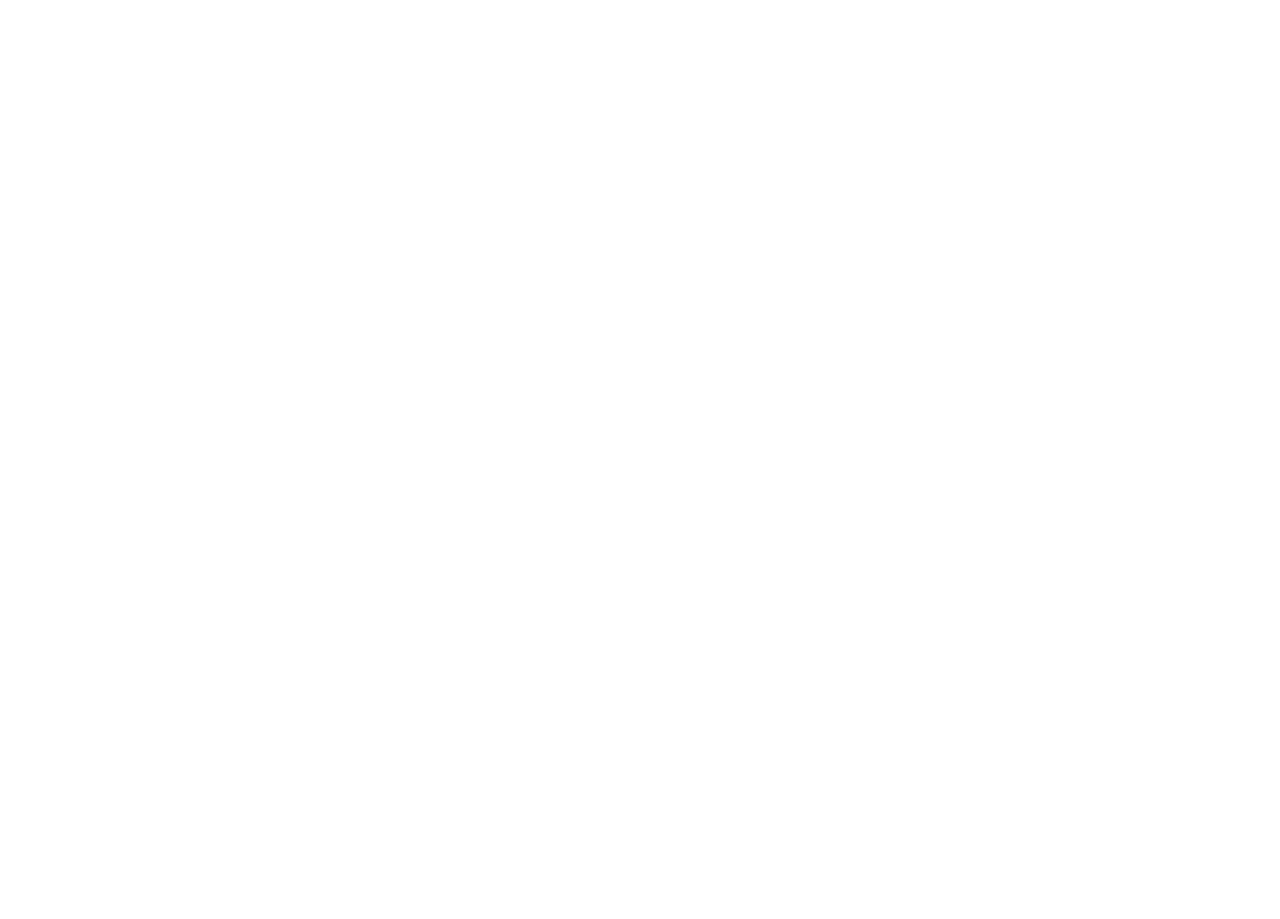
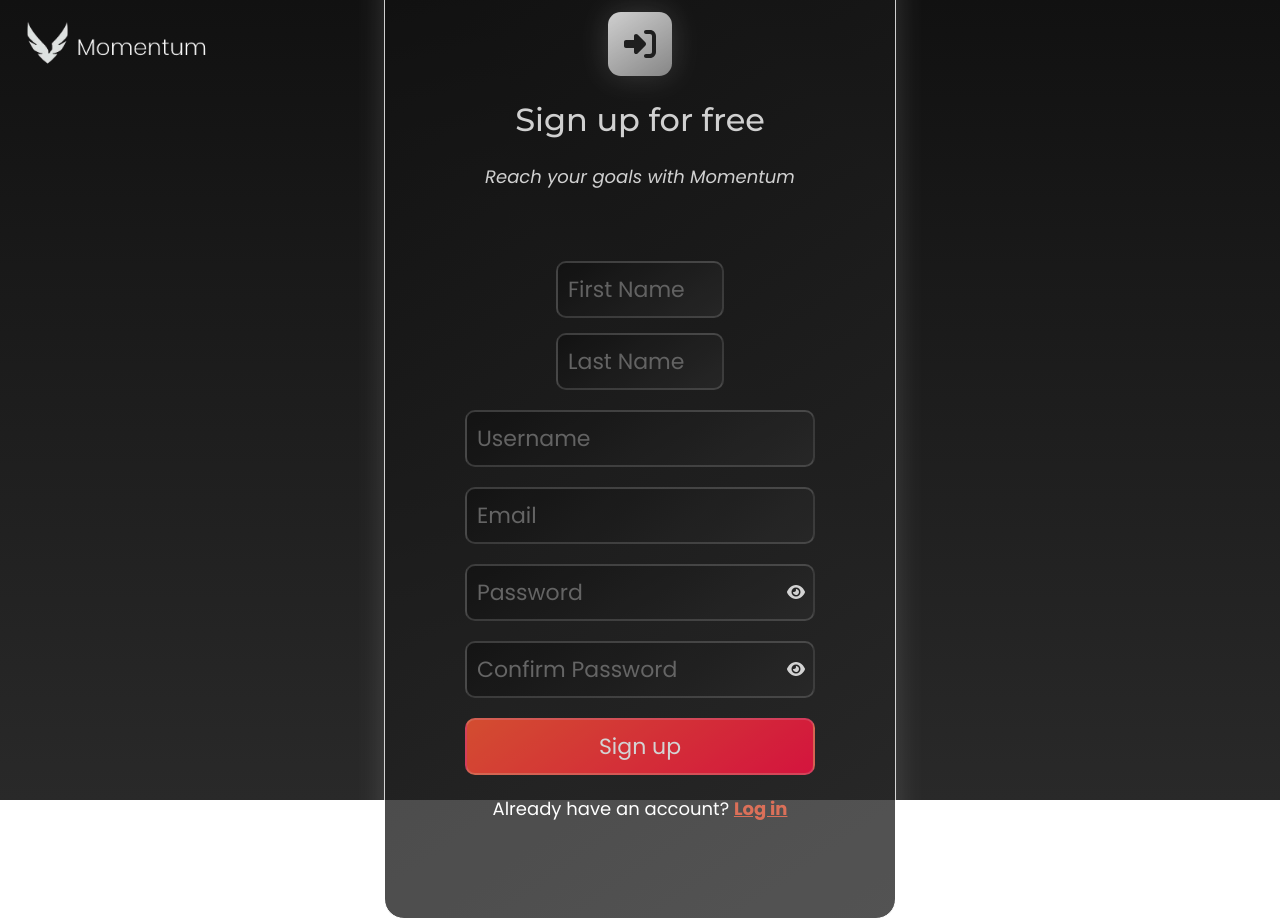
Before and after one commit to MeierAlexis/Momentum, a React (Vite) app: page /register in a window 1280 px wide. Before the commit this address had no page. Before the commit the page ends 800 px from the top, so only its background shows below. Built offline with nearby package versions, Linux system fonts and the light colour scheme.

Commit message:
Sign up Interface Added

```diff
--- a/src/App.tsx
+++ b/src/App.tsx
@@ -3,6 +3,7 @@ import Home from "./components/Home";
 import Login from "./components/Login";
 import { BrowserRouter, Routes, Route } from "react-router-dom";
 import "bootstrap/dist/css/bootstrap.min.css";
+import Register from "./components/Register";
 
 function App() {
   return (
@@ -11,6 +12,7 @@ function App() {
         {/* Logic of routing for the app */}
         <Route path="/" element={<Home />} />
         <Route path="/login" element={<Login />} />
+        <Route path="/register" element={<Register />} />
       </Routes>
     </BrowserRouter>
   );
--- a/src/components/Login.tsx
+++ b/src/components/Login.tsx
@@ -3,6 +3,7 @@ import "../styles/Login.css";
 import { faUser, faEye, faEyeSlash } from "@fortawesome/free-solid-svg-icons";
 import Button from "./Button";
 import { useState } from "react";
+import { useNavigate } from "react-router-dom";
 
 export default function Login() {
   const [showPassword, setShowPassword] = useState(false);
@@ -10,7 +11,11 @@ export default function Login() {
   const togglePasswordVisibility = () => {
     setShowPassword(!showPassword);
   };
+  const navigate = useNavigate();
 
+  const handleSignUpClick = () => {
+    navigate("/register");
+  };
   return (
     <div className="Login">
       <div className="headerLogin">
@@ -71,7 +76,10 @@ export default function Login() {
           </div>
         </form>
         <p>
-          Don't have an account? <a href="/register">Sign Up</a>
+          Don't have an account?{" "}
+          <a onClick={handleSignUpClick} className="loginLink">
+            Sign Up
+          </a>
         </p>
       </div>
     </div>
--- /dev/null
+++ b/src/components/Register.tsx
@@ -0,0 +1,80 @@
+import { FontAwesomeIcon } from "@fortawesome/react-fontawesome";
+import "../styles/Register.css";
+import {
+  faRightToBracket,
+  faEye,
+  faEyeSlash,
+} from "@fortawesome/free-solid-svg-icons";
+import Button from "./Button";
+import { useState } from "react";
+import { useNavigate } from "react-router";
+
+export default function Register() {
+  const [showPassword, setShowPassword] = useState(false);
+  const [showConfirmPassword, setShowConfirmPassword] = useState(false);
+
+  const togglePasswordVisibility = () => {
+    setShowPassword(!showPassword);
+  };
+
+  const toggleConfirmPasswordVisibility = () => {
+    setShowConfirmPassword(!showConfirmPassword);
+  };
+
+  const navigate = useNavigate();
+
+  const HandleBack = () => {
+    navigate("/login");
+  };
+  return (
+    <div className="register">
+      <div className="headerRegister">
+        <img src="/MomentumLogoText.webp" alt="Login" className="imageLogin" />
+      </div>
+      <div className="formRegister">
+        <FontAwesomeIcon icon={faRightToBracket} size="2x" className="icon" />
+        <h2>Sign up for free</h2>
+        <p className="subtitle">Reach your goals with Momentum</p>
+        <form>
+          <div className="personalDataContainer">
+            <input type="text" placeholder="First Name" />
+            <input type="text" placeholder="Last Name" />
+          </div>
+          <input type="text" placeholder="Username" />
+          <input type="text" placeholder="Email" />
+          <div className="passwordContainer">
+            <input
+              type={showPassword ? "text" : "password"}
+              placeholder="Password"
+            />
+            <FontAwesomeIcon
+              icon={showPassword ? faEyeSlash : faEye}
+              onClick={togglePasswordVisibility}
+              className="password-visibility-icon"
+            />
+          </div>
+          <div className="passwordContainer">
+            <input
+              type={showConfirmPassword ? "text" : "password"}
+              placeholder="Confirm Password"
+            />
+            <FontAwesomeIcon
+              icon={showConfirmPassword ? faEyeSlash : faEye}
+              onClick={toggleConfirmPasswordVisibility}
+              className="password-visibility-icon"
+            />
+          </div>
+          <Button
+            text="Sign up"
+            color1="#FF5733"
+            color2="#FF1044"
+            colorText="#fff"
+          />
+          <p className="loginLink">
+            Already have an account? <a onClick={HandleBack}>Log in</a>
+          </p>
+        </form>
+      </div>
+    </div>
+  );
+}
--- a/src/styles/Login.css
+++ b/src/styles/Login.css
@@ -13,23 +13,43 @@
   transform: translateY(-50%);
   cursor: pointer;
 }
+
 .Login {
   display: flex;
   flex-direction: column;
-  padding: 0px;
+
   height: 100vh;
   background: linear-gradient(#111, #292929);
-  padding-right: 7%;
-  padding-bottom: 10%;
   font-family: "Montserrat", sans-serif;
+  align-items: center; /* Centra verticalmente */
+  justify-content: center; /* Centra horizontalmente */
 }
 
+.formLogin {
+  display: flex;
+  flex-direction: column;
+  gap: 15px;
+  padding: 20px;
+  align-items: center;
+  justify-content: center;
+  color: #fff;
+
+  border-radius: 20px;
+  max-width: 80%;
+  width: 40%;
+  padding: 40px;
+  border: 1px solid #fff;
+  align-items: center;
+  justify-content: center;
+  background: linear-gradient(145deg, #111, #292929);
+  opacity: 0.8;
+  box-shadow: 0 0 30px rgba(255, 255, 255, 0.2);
+}
 .headerLogin {
   display: flex;
   justify-content: flex-start;
   align-items: flex-start;
   padding: 20px;
-  color: #fff;
   margin-left: auto;
   margin-right: auto;
   max-height: 80px;
@@ -38,30 +58,14 @@
 }
 .formLogin a {
   color: #ff5733;
+  cursor: pointer;
+  text-decoration: underline;
+  font-weight: bold;
 }
 
 .formLogin .subtitle {
   font-size: 18px;
   font-style: italic;
-}
-.formLogin {
-  display: flex;
-  flex-direction: column;
-  gap: 15px;
-  padding: 120px;
-  padding-top: 60px;
-  align-items: center;
-  justify-content: center;
-  color: #fff;
-  margin: auto;
-
-  border-radius: 20px;
-  border: 1px solid #fff;
-  align-items: center;
-  justify-content: center;
-  background: linear-gradient(145deg, #111, #292929);
-  opacity: 0.8;
-  box-shadow: 0 0 30px rgba(255, 255, 255, 0.2);
 }
 
 .formLogin .separator {
@@ -71,14 +75,13 @@
 .formLogin form {
   display: flex;
   flex-direction: column;
-  padding: 20px;
   z-index: 1;
-  color: #fff;
+
   margin-left: auto;
   font-family: "Montserrat", sans-serif;
   margin-right: auto;
   gap: 20px;
-  width: 24rem;
+  width: 70%;
 }
 
 .formLogin .icon {
@@ -100,12 +103,19 @@
   flex-wrap: wrap;
 }
 
+.headerLogin .imageLogin {
+  width: 15%;
+  filter: invert(1);
+  position: absolute;
+  top: 20px;
+  left: 20px;
+}
+
 .formLogin input {
   padding: 10px;
   border-radius: 10px;
   border: none;
   background: linear-gradient(145deg, #111, #292929);
-  color: #fff;
   border: 2px solid rgba(255, 255, 255, 0.2);
   transition: background-color 0.3s ease-in-out;
   font-family: "Poppins", sans-serif;
@@ -113,6 +123,7 @@
   transition: all 0.3s ease-in-out;
   cursor: pointer;
   flex-direction: row;
+  color: #fff;
   align-items: center;
   justify-content: center;
   margin: auto;
--- /dev/null
+++ b/src/styles/Register.css
@@ -0,0 +1,138 @@
+.register {
+  display: flex;
+  flex-direction: column;
+  padding: 0px;
+  height: 100vh;
+  background: linear-gradient(#111, #292929);
+  font-family: "Montserrat", sans-serif;
+  align-items: center; /* Centra verticalmente */
+  justify-content: center; /* Centra horizontalmente */
+}
+
+.headerRegister .imageLogin {
+  width: 15%;
+  filter: invert(1);
+  position: absolute;
+  top: 20px;
+  left: 20px;
+}
+
+.formRegister {
+  display: flex;
+  flex-direction: column;
+  gap: 15px;
+  padding: 20px;
+  align-items: center;
+  justify-content: center;
+  color: #fff;
+
+  border-radius: 20px;
+  max-width: 80%;
+  width: 40%;
+  padding: 40px;
+  border: 1px solid #fff;
+  align-items: center;
+  justify-content: center;
+  background: linear-gradient(145deg, #111, #292929);
+  opacity: 0.8;
+  box-shadow: 0 0 30px rgba(255, 255, 255, 0.2);
+}
+
+.formRegister form {
+  display: flex;
+  flex-direction: column;
+  padding: 40px;
+  z-index: 1;
+  color: #fff;
+  margin-left: auto;
+  font-family: "Montserrat", sans-serif;
+  margin-right: auto;
+  gap: 20px;
+  width: 100%;
+}
+
+.formRegister input {
+  padding: 10px;
+  border-radius: 10px;
+  border: none;
+  background: linear-gradient(145deg, #111, #292929);
+  color: #fff;
+  border: 2px solid rgba(255, 255, 255, 0.2);
+  transition: background-color 0.3s ease-in-out;
+  font-family: "Poppins", sans-serif;
+  font-size: 22px;
+  transition: all 0.3s ease-in-out;
+  width: 100%;
+}
+.formRegister .icon {
+  margin: 10px 10px;
+  padding: 16px;
+  color: #222;
+  background: linear-gradient(145deg, #fff, #a3a3a3);
+  box-shadow: 0 0 30px rgba(255, 255, 255, 0.2);
+  border-radius: 20%;
+}
+
+.personalDataContainer {
+  display: flex;
+  flex-direction: row;
+  gap: 15px;
+  flex-wrap: wrap;
+  width: 100%;
+  align-items: center;
+  justify-content: center;
+}
+.personalDataContainer input {
+  width: 48%;
+  padding: 10px;
+  border-radius: 10px;
+}
+
+.passwordContainer {
+  position: relative;
+}
+
+.password-visibility-icon {
+  position: absolute;
+  top: 50%;
+  right: 10px;
+  transform: translateY(-50%);
+  cursor: pointer;
+}
+
+.headerRegister {
+  display: flex;
+  justify-content: flex-start;
+  align-items: flex-start;
+  color: #fff;
+  margin-left: auto;
+  margin-right: auto;
+  max-height: 80px;
+  min-height: 80px;
+  width: 100%;
+}
+
+.formRegister form .loginLink {
+  text-align: center;
+  font-family: "Poppins", sans-serif;
+  font-size: 18px;
+}
+.formRegister .subtitle {
+  text-align: center;
+  font-family: "Poppins", sans-serif;
+  font-size: 18px;
+  font-style: italic;
+}
+
+.formRegister form .loginLink a {
+  text-decoration: underline;
+  color: #ff5733;
+  opacity: 0.8;
+  font-weight: bold;
+}
+.formRegister form .loginLink a:hover {
+  text-decoration: underline;
+  color: #ff5733;
+  opacity: 1;
+  font-weight: bold;
+}
```
